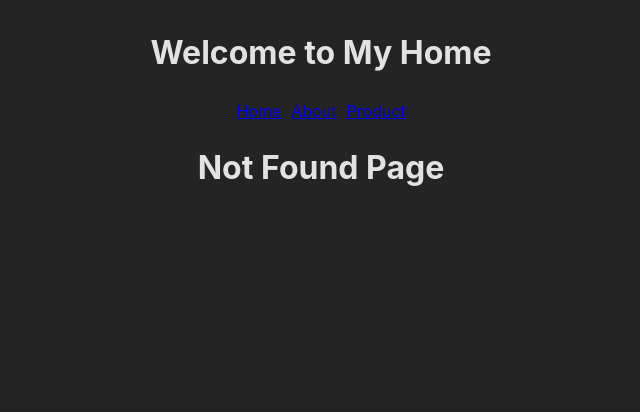
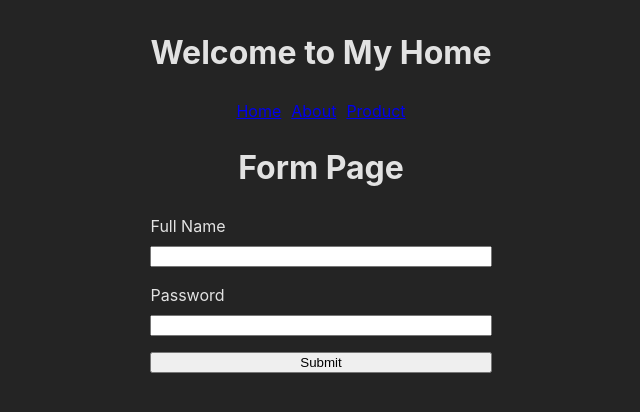
Before and after one commit to Gerryyhonatan/React-Basic-1, a React (Vite) app: page /form in a window 1280 px wide. Before the commit this address had no page. Shown: the top 412 px of the page, without its empty margins (319-959 px from the left). Built offline with nearby package versions, Linux system fonts and the light colour scheme.

Commit message:
fifth commit

```diff
--- a/src/App.tsx
+++ b/src/App.tsx
@@ -11,6 +11,7 @@ import ProductDetailPage from "./pages/ProductDetailPage"
 // import ProductListPage from "./pages/ProductListPage"
 import AboutPage from "./pages/AboutPage"
 import ProductPage from "./pages/ProductPage"
+import FormPage from "./pages/FormPage"
 
 // type Teacher = {
 //   name : string;
@@ -54,6 +55,8 @@ function App() {
         {/* DYNAMIC ROUTE */}
         <Route path="/product/:productSlug" element={<ProductDetailPage/>}/>
 
+        <Route path="/form" element={<FormPage/>}/>
+
         <Route path="*" element={<NotFoundPage/>}/>
       </Routes>
     </>
--- /dev/null
+++ b/src/pages/FormPage.tsx
@@ -0,0 +1,53 @@
+import { useRef, useState } from "react"
+
+const FormPage = () => {
+    // Uncontrolled component/input
+    const inputRef = useRef<HTMLInputElement>(null)
+    const inputEmailRef = useRef<HTMLInputElement>(null)
+
+    // Controlled component/input
+    const [fullNameInput, setFullNameInput] = useState("")
+    const [passwordInput, setPasswordInput] = useState("")
+
+
+    const [usernameErrorMessage, setUsernameErrorMessage] = useState("")
+    const [passwordErrorMessage, setPasswordErrorMessage] = useState("")
+
+    const handleSubmit = () => {
+        // const fullNameFormValue = inputRef.current?.value
+        // const fullEmailFormValue = inputEmailRef.current?.value
+        // alert("Form Submitted : " + fullNameFormValue + fullEmailFormValue)
+
+        const fullNameValidation = fullNameInput.length < 3
+        const passwordValidation = passwordInput.length < 8
+
+        if (fullNameValidation) {
+            setUsernameErrorMessage("Username must be at least 3 characters")
+        }
+
+        if (passwordValidation) {
+            setPasswordErrorMessage("Password must be at least 8 characters")
+        }
+    }
+
+    return (
+        <div>
+            <h1>Form Page</h1>
+
+            <div style={{display : "flex", gap : "8px", flexDirection : "column", textAlign : "left"}}>
+                <label htmlFor="full-name">Full Name</label>
+                <input onChange={(e) => setFullNameInput(e.target.value)} id="full-name" type="text" value={fullNameInput}/>
+                <span style={{ color: "red"}}>{usernameErrorMessage}</span>
+
+                <label htmlFor="password">Password</label>
+                <input onChange={(e) => setPasswordInput(e.target.value)} id="password" type="password" value={passwordInput}/>
+                <span style={{ color: "red"}}>{passwordErrorMessage}</span>
+                <button onClick={handleSubmit}>Submit</button>
+
+            </div>
+
+        </div>
+    )
+}
+
+export default FormPage
```
